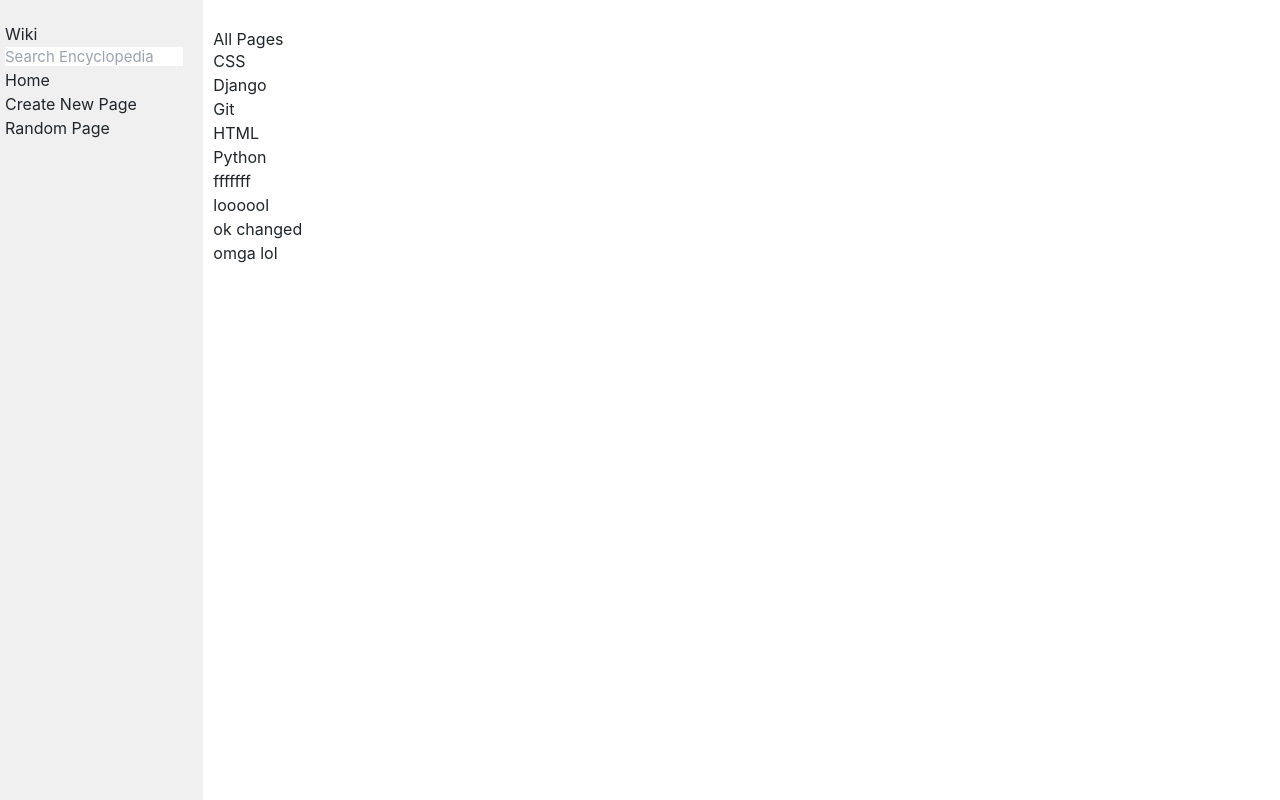
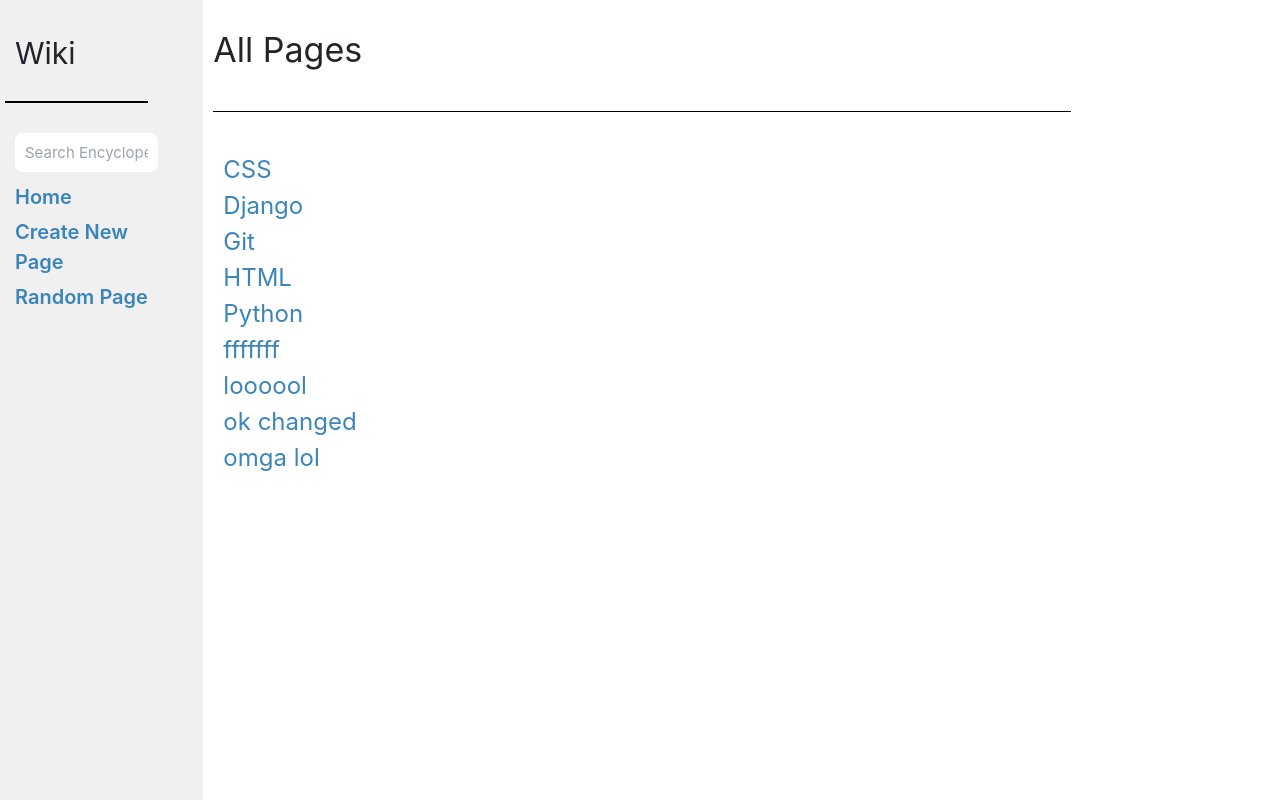
Before and after one commit to ahmedjs78/cs50w-wiki, a Django app: page / in a window 1280 px wide. Run offline with Django 3.2, Linux system fonts and the light colour scheme; some libraries are stand-ins or nearby versions.

Commit message:
today i got so busy with life

```diff
--- a/encyclopedia/static/encyclopedia/styles.css
+++ b/encyclopedia/static/encyclopedia/styles.css
@@ -36,3 +36,9 @@ textarea {
 .sidebar h2 {
     margin-top: 5px;
 }
+
+.nav-links{
+    color: rgb(59, 133, 186);
+    font-size: 20px;
+    font-weight: 600;
+}
--- a/encyclopedia/templates/encyclopedia/editpage.html
+++ b/encyclopedia/templates/encyclopedia/editpage.html
@@ -1,7 +1,9 @@
 {% extends "encyclopedia/layout.html" %}
 {% block body %}
 {{entrey_title}}
-        <h1>edit page</h1>
+
+    <h1  class="text-[34px] text-[bold] mb-[40px]" >edit page</h1>
+    <div class="bg-black w-[80%] h-[1.5px] mb-[30px]"></div>
     <form action="{% url 'savepage' %}" method="post">
         {% csrf_token %}
         <input type="hidden" name="titleq" required value="{{entrey_title}}">
--- a/encyclopedia/templates/encyclopedia/index.html
+++ b/encyclopedia/templates/encyclopedia/index.html
@@ -7,26 +7,26 @@
 {% block body %}
 {% if nothinginlist %}
     <h1>Sorry, we couldn't find any results for your search.</h1>
-
-    <h1>did you mean </h1>
+{% elif recommendation %}
+    <h1  class="text-[34px] text-[bold] mb-[40px]">did you mean </h1>
+    <div class="bg-black w-[80%] h-[1.5px] mb-[30px]"></div>
     <ul>
         {% for entry in entries %}
-        <li>
+        <li class="text-[#3b85ba] text-[bold] text-[24px]">
             <a href="{% url 'intres' title=entry%}">{{ entry }}</a>
         </li>
         {% endfor %}
     </ul>
 {% else %}
-    <h1>All Pages</h1>
-    <ul>
+    <h1 class="text-[34px] text-[bold] mb-[40px]">All Pages</h1>
+    <div class="bg-black w-[80%] h-[1.5px] mb-[30px]"></div>
+    <ul class="p-[10px]">
         {% for entry in entries %}
-        <li>
-            <a href="{% url 'intres' title=entry%}">{{ entry }}</a>
+        <li class="text-[#3b85ba] text-[bold] text-[24px]" >
+        <a href="{% url 'intres' title=entry%}">{{ entry }}</a>
         </li>
         {% endfor %}
     </ul>
 {% endif %}
 
-
-
 {% endblock %}
--- a/encyclopedia/templates/encyclopedia/inter.html
+++ b/encyclopedia/templates/encyclopedia/inter.html
@@ -1,6 +1,7 @@
 {% extends "encyclopedia/layout.html" %}
 
 {% block body %}
+
    {{title}}
    {{bomba|safe}}
    {{dd|safe}}
@@ -9,6 +10,6 @@
    <form action="{% url 'editpage'%}" method="POST">
       {% csrf_token %}
       <input type="hidden" name="entry_title" value="{{ title }}">
-     <button type="submit">Edit</button>
+     <button class="text-[#3b85ba] text-[24px] p-[15px]" type="submit">Edit</button>
    </form>
 {% endblock %}
--- a/encyclopedia/templates/encyclopedia/layout.html
+++ b/encyclopedia/templates/encyclopedia/layout.html
@@ -11,21 +11,24 @@
     </head>
     <body>
         <div class="row">
-            <div class="sidebar col-lg-2 col-md-3">
-                <h2>Wiki</h2>
-                <form action="{% url 'search' %}" method="POST">
+            <div class="sidebar col-lg-2 col-md-3 gap-[5px]">
+                <h2 class="text-[30px] mb-[20px] p-[10px]">Wiki</h2>
+                <div class="bg-black w-[80%] h-[1.5px] mb-[30px]"></div>
+                <form class="center" action="{% url 'search' %}" method="POST">
                     {% csrf_token %}
-                    <input class="search" type="text" name="q" placeholder="Search Encyclopedia">
+                    <input foucs class="rounded-[8px] text-[bold] ml-[10px] search p-[10px] w-[80%]" type="text" name="q" placeholder="Search Encyclopedia">
                 </form>
+                <div class="flex flex-col gap-[5px] p-[10px]">
                     <div>
-                    <a href="{% url 'index' %}">Home</a>
+                        <a class="nav-links" href="{% url 'index' %}">Home</a>
                     </div>
                     <div>
-                    <a href="{% url 'creatpage' %}">Create New Page</a>
+                        <a class="nav-links" href="{% url 'creatpage' %}">Create New Page</a>
 
                     </div>
                     <div>
-                    <a href="{% url 'randompage' %}">Random Page</a>
+                        <a class="nav-links" href="{% url 'randompage' %}">Random Page</a>
+                    </div>
                 </div>
                     {% block nav %}
                     {% endblock %}
--- a/encyclopedia/views.py
+++ b/encyclopedia/views.py
@@ -44,7 +44,7 @@ def search(request):
         else:
             if list == []:
                 nothinginlist = True
-                return render(request, "encyclopedia/index.html", {"nothinginlist":nothinginlist})
+                return render(request, "encyclopedia/index.html", {"nothinginlist":nothinginlist,"recommendation":recommendation})
             else:
                 # This block will execute if no break occurred in the inner loop
                 # if search is non and recomndation is non return a massage no recomndation using list
```
Also changed, not shown: encyclopedia/templates/encyclopedia/creat_newpage.html (+8 -5 lines). Lines whose indentation alone changed are shown as unchanged.
